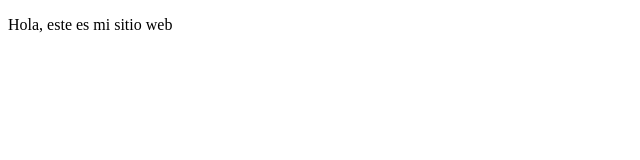
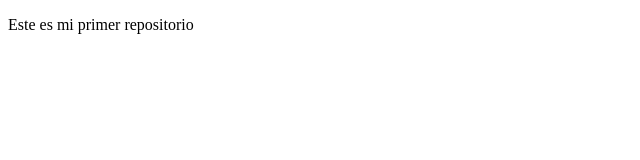
Before and after one commit to LeJrg/proyectoDemoCursoPrework, a plain HTML site: page index.html in a window 1280 px wide. Shown: the full height of the page, 0-640 px from the left. Drawn offline with Linux system fonts and the light colour scheme.

Commit message:
Modificamos texto

```diff
--- a/index.html
+++ b/index.html
@@ -4,10 +4,10 @@
     <meta charset="UTF-8">
     <meta http-equiv="X-UA-Compatible" content="IE=edge">
     <meta name="viewport" content="width=device-width, initial-scale=1.0">
-    <title>Hola Mundo</title>
+    <title>Hola Mundo. Este es mi primer repositorio</title>
 </head>
 <body>
-    <p>Hola, este es mi sitio web
+    <p> Este es mi primer repositorio
     </p>
 </body>
 </html>
```
